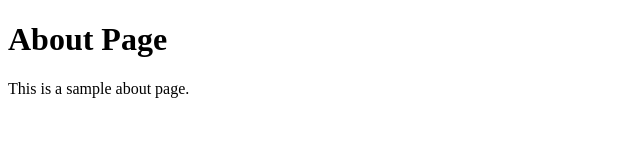
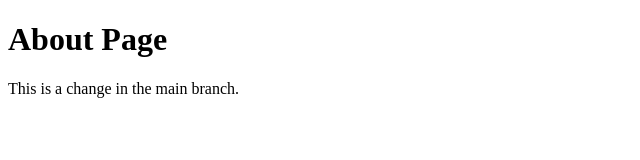
Before and after one commit to nader4erif/Git_Task, a plain HTML site: page about.html in a window 1280 px wide. Shown: the full height of the page, 0-640 px from the left. Drawn offline with Linux system fonts and the light colour scheme.

Commit message:
Update about.html

```diff
--- a/about.html
+++ b/about.html
@@ -1,2 +1,2 @@
 <!DOCTYPE html><html><head><title>About</title></head><body><h1>About Page</h1></body></html>
-<p>This is a sample about page.</p>
+<p>This is a change in the main branch.</p>
```
